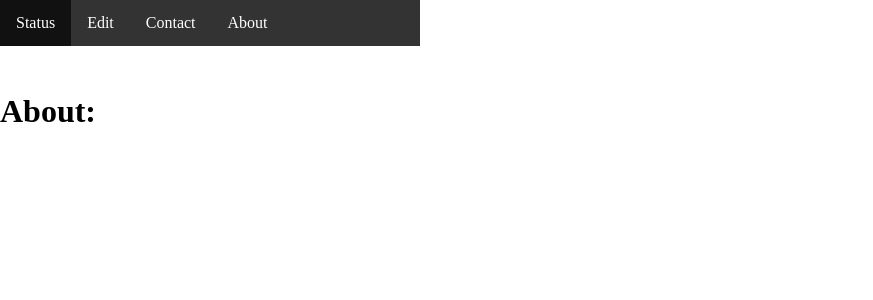
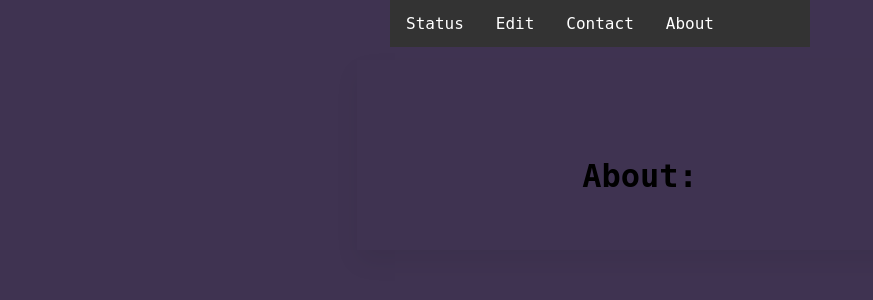
Before and after one commit to Daniel1502-code/Statuswebsite, a Flask app: page /about in a window 1280 px wide. Shown: the top 300 px of the page, without its empty margins (0-873 px from the left). Run offline with Flask 3, Linux system fonts and the light colour scheme; parts of the project's set-up code (start-up, migrations or seed data) failed here and were passed over.

Commit message:
Update about.html

```diff
--- a/templates/about.html
+++ b/templates/about.html
@@ -20,9 +20,20 @@
 </html>
 
 <style>
-    .h1 {
-        height: 50px;
-    }
+   body {
+      font-family: 'Space Mono', monospace;
+      background-color: #3F3351; /* Set a background color for the entire page */
+      display: flex;
+      flex-direction: column;
+      max-width: 500px;
+      padding: 32px;
+      margin: 60px auto;
+      border: 1px solid #3F3351;
+      box-shadow: 0px 12px 24px rgba(0, 0, 0, 0.06);
+   }
+   h1 {
+   text-align: center;
+   }
 </style>
 
 
```
